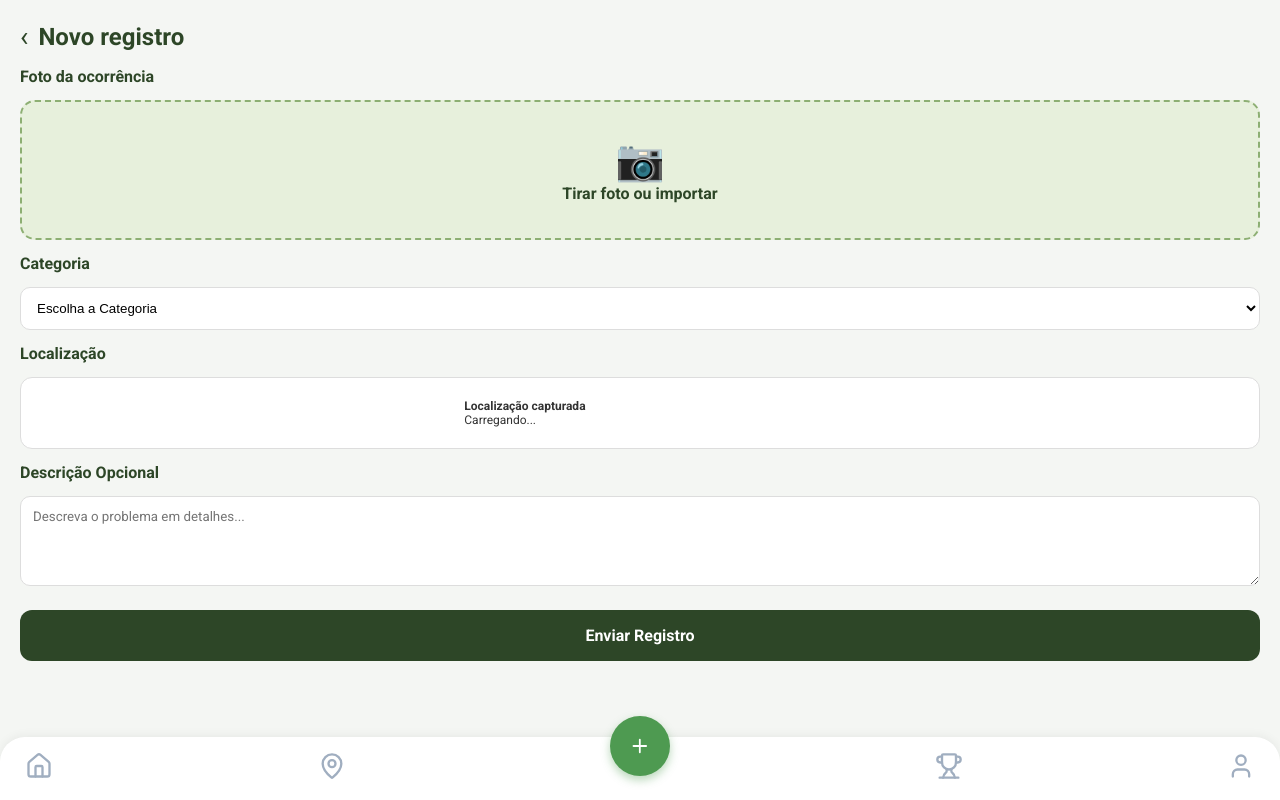
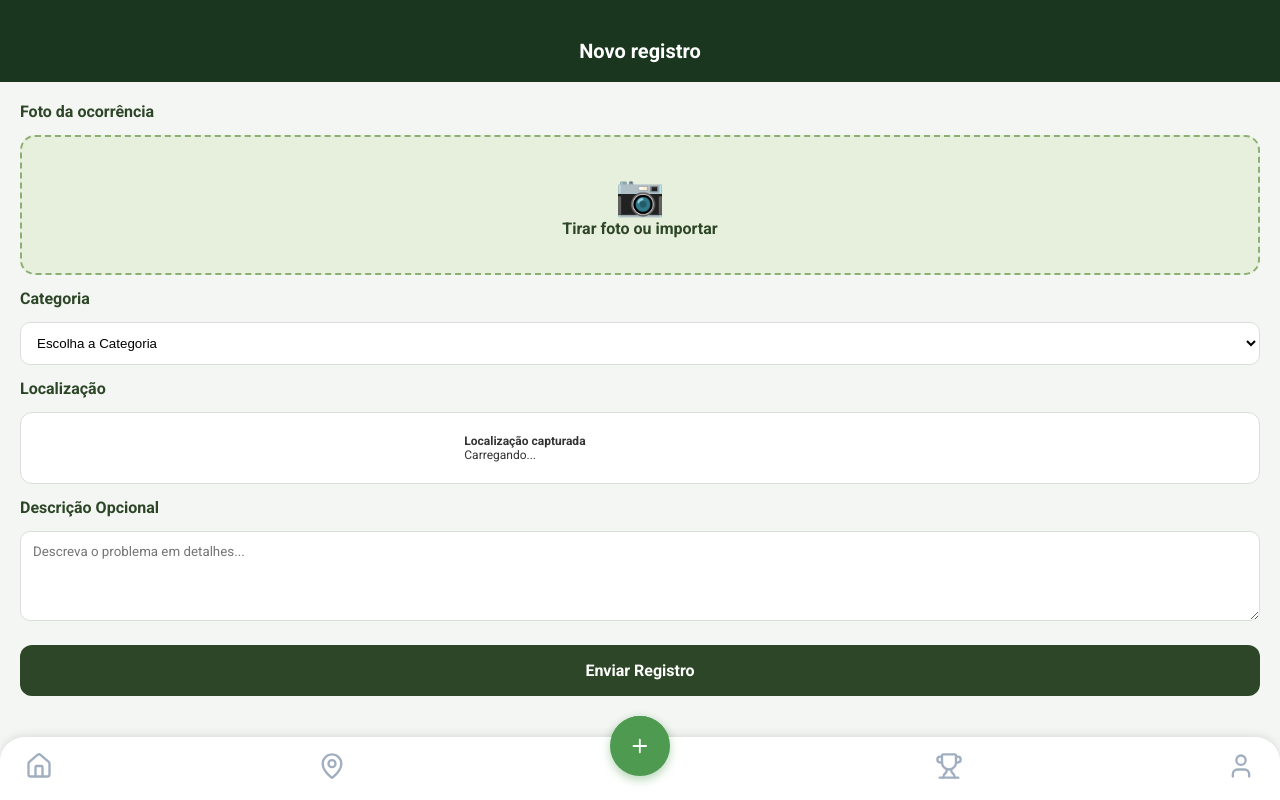
Before and after one commit to iamvitoria/TCC, a React (Vite) app in the folder ecomonitor/: page /denuncia in a window 1280 px wide. Built offline with nearby package versions, Linux system fonts and the light colour scheme; no server answers.

Commit message:
atualizando cabeçalho da tela de registros

```diff
--- a/ecomonitor/src/pages/Report.jsx
+++ b/ecomonitor/src/pages/Report.jsx
@@ -4,6 +4,7 @@ import { MapContainer, TileLayer, Marker, useMap } from "react-leaflet";
 import "leaflet/dist/leaflet.css";
 import L from "leaflet";
 import Navbar from "../components/Navbar/Navbar.jsx";
+import PageLayout from "../components/PageLayout/PageLayout";
 
 import icon from "leaflet/dist/images/marker-icon.png";
 import iconShadow from "leaflet/dist/images/marker-shadow.png";
@@ -102,10 +103,10 @@ const Report = () => {
       });
 
       if (response.ok) {
-        setMensagem({ texto: "✅ Denúncia enviada com sucesso!", tipo: "sucesso" });
+        setMensagem({ texto: "Denúncia enviada com sucesso!", tipo: "sucesso" });
         setTimeout(() => navigate("/home"), 2000);
       } else {
-        setMensagem({ texto: "❌ Erro ao enviar denúncia.", tipo: "erro" });
+        setMensagem({ texto: "Erro ao enviar denúncia.", tipo: "erro" });
       }
     // eslint-disable-next-line no-unused-vars
     } catch (error) {
@@ -116,13 +117,8 @@ const Report = () => {
   };
 
   return (
+    <PageLayout title="Novo registro">
       <div style={styles.container}>
-
-      <div style={styles.header}>
-        <span style={styles.back} onClick={() => navigate(-1)}>‹</span>
-        <h2 style={styles.title}>Novo registro</h2>
-      </div>
-
         <label style={styles.label}>Foto da ocorrência</label>
 
         <input
@@ -219,74 +215,32 @@ const Report = () => {
           style={{
             ...styles.button,
             opacity: enviando ? 0.7 : 1,
-          cursor: enviando ? "not-allowed" : "pointer",
-          display: "flex",
-          justifyContent: "center",
-          alignItems: "center",
-          gap: "10px"
+            cursor: enviando ? "not-allowed" : "pointer"
           }}
         >
-        {enviando ? (
-          <>
-            <style>
-              {`@keyframes spin { 0% { transform: rotate(0deg); } 100% { transform: rotate(360deg); } }`}
-            </style>
-            <div style={{
-              border: "3px solid rgba(255,255,255,0.3)",
-              borderTop: "3px solid white",
-              borderRadius: "50%",
-              width: "20px",
-              height: "20px",
-              animation: "spin 1s linear infinite"
-            }} />
-            Enviando...
-          </>
-        ) : (
-          "Enviar Registro"
-        )}
+          {enviando ? "Enviando..." : "Enviar Registro"}
         </button>
-
+      </div>
       <Navbar isAdmin={false} />
-    </div>
+    </PageLayout>
   );
 };
 
 const styles = {
   container: {
     padding: "20px",
-  paddingBottom: "100px",
+    paddingBottom: "120px",
     backgroundColor: "#F4F6F3",
-  minHeight: "100vh",
-  overflowY: "auto",
     display: "flex",
     flexDirection: "column",
     gap: 14,
     boxSizing: "border-box",
-  WebkitOverflowScrolling: "touch"
-},
-
-  header: {
-    display: "flex",
-    alignItems: "center",
-    gap: 10,
-    flexShrink: 0
-  },
-
-  back: {
-    fontSize: 28,
-    color: "#2D4627",
-    cursor: "pointer"
-  },
-
-  title: {
-    margin: 0,
-    color: "#2D4627"
+    width: "100%",
   },
 
   label: {
     fontWeight: "600",
     color: "#2D4627",
-    flexShrink: 0
   },
 
   uploadBox: {
@@ -300,7 +254,6 @@ const styles = {
     alignItems: "center",
     justifyContent: "center",
     cursor: "pointer",
-    flexShrink: 0
   },
 
   uploadText: {
@@ -319,7 +272,6 @@ const styles = {
     borderRadius: 10,
     border: "1px solid #ddd",
     backgroundColor: "#fff",
-    flexShrink: 0
   },
 
   locationCard: {
@@ -328,7 +280,6 @@ const styles = {
     overflow: "hidden",
     border: "1px solid #ddd",
     backgroundColor: "#fff",
-    flexShrink: 0
   },
 
   map: {
@@ -351,7 +302,6 @@ const styles = {
     padding: 12,
     height: 90,
     fontFamily: "inherit",
-    flexShrink: 0
   },
 
   button: {
@@ -363,7 +313,10 @@ const styles = {
     border: "none",
     fontSize: 16,
     fontWeight: "bold",
-    flexShrink: 0
+    display: "flex",
+    justifyContent: "center",
+    alignItems: "center",
+    gap: "10px"
   }
 };
 
```
Lines whose indentation alone changed are shown as unchanged.
